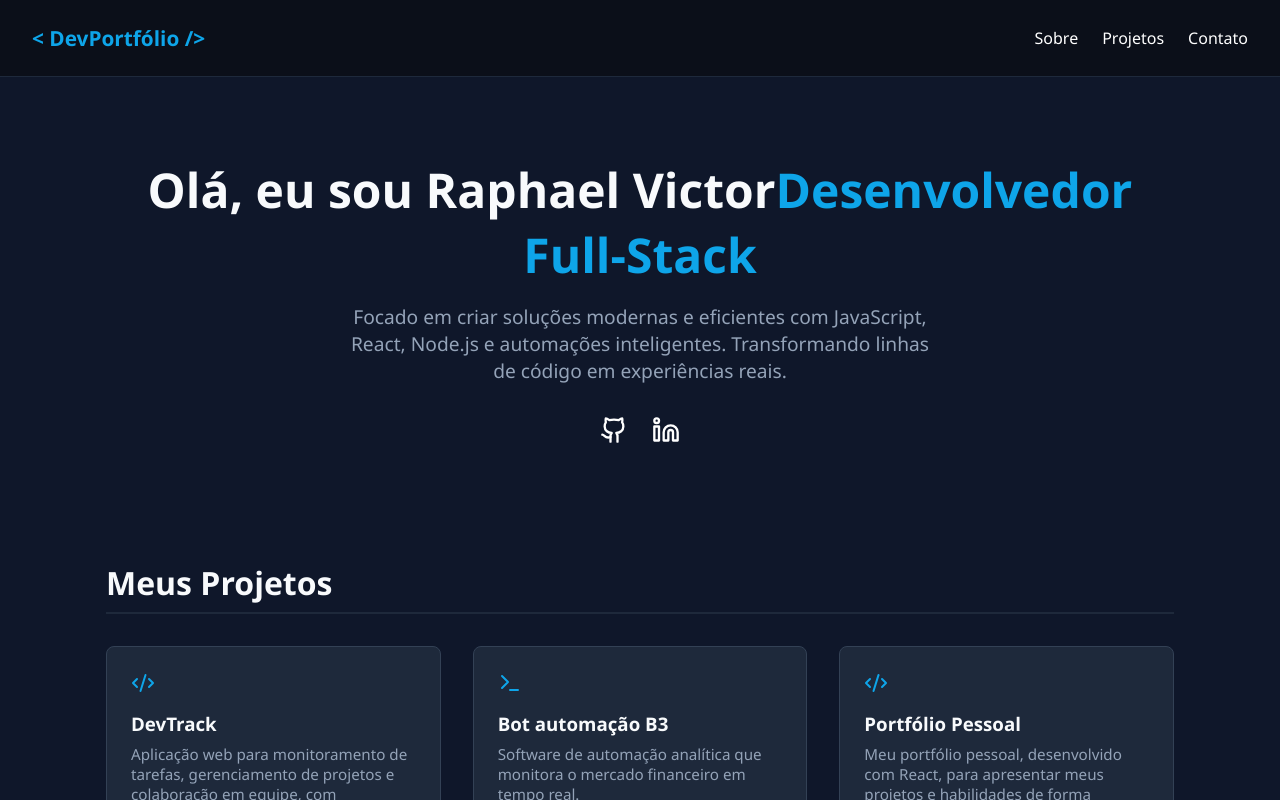
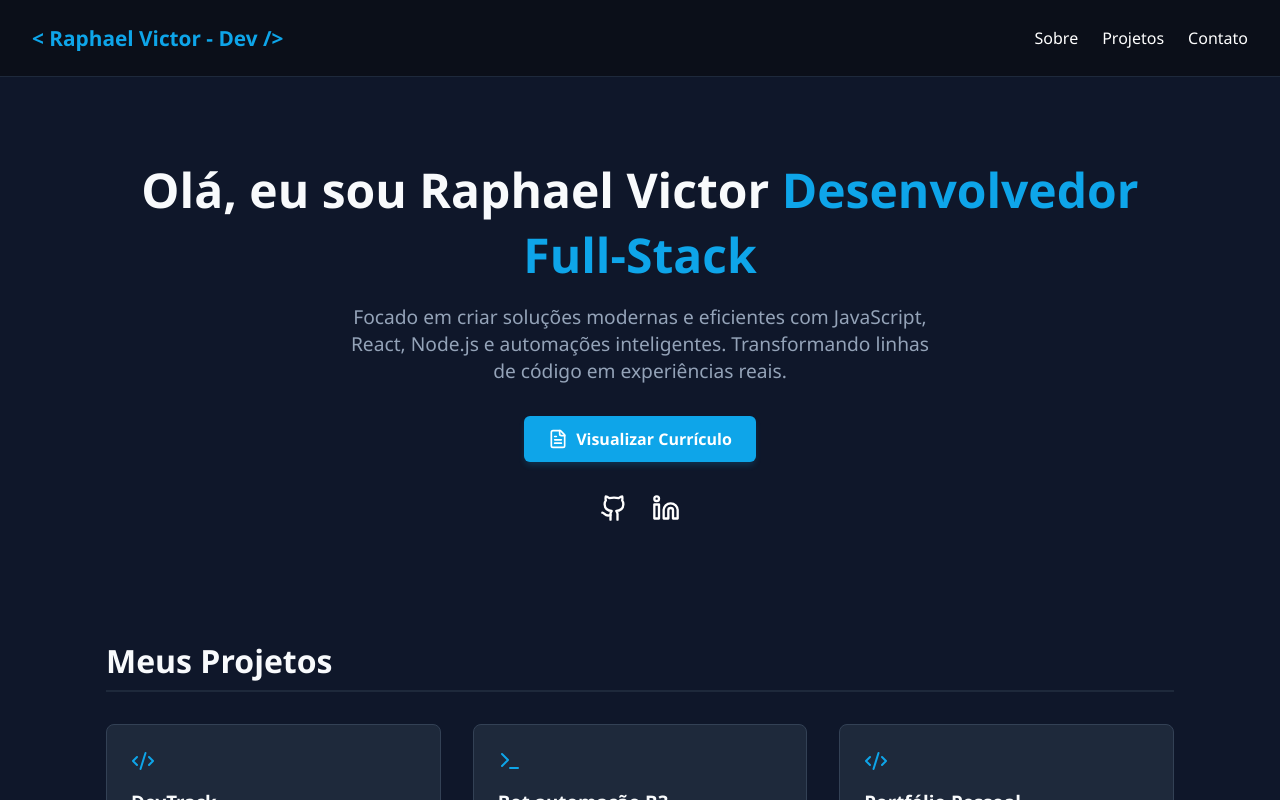
Before and after one commit to Ikifars/meu-portfolio, a React (Vite) app: page / in a window 1280 px wide. Shown: the top 800 px of the page. Built offline with nearby package versions, Linux system fonts and the light colour scheme.

Commit message:
style: correção da estrutura de estilo geral do site

```diff
--- a/src/App.css
+++ b/src/App.css
@@ -117,3 +117,26 @@ footer {
   border-top: 1px solid #1e293b;
   color: var(--text-muted);
 }
+/* Botão do Currículo */
+.btn-cv {
+  display: inline-flex;
+  align-items: center;
+  gap: 0.5rem;
+  background-color: var(--primary);
+  color: #fff;
+  text-decoration: none;
+  padding: 0.75rem 1.5rem;
+  border-radius: 6px;
+  font-weight: 600;
+  transition: background-color 0.3s, transform 0.2s;
+  box-shadow: 0 4px 6px -1px rgba(14, 165, 233, 0.2);
+}
+
+.btn-cv:hover {
+  background-color: #0284c7; /* Azul um pouco mais escuro no hover */
+  transform: translateY(-2px);
+}
+
+.btn-cv:active {
+  transform: translateY(0);
+}
--- a/src/App.jsx
+++ b/src/App.jsx
@@ -1,5 +1,5 @@
 import React from 'react';
-import { Github, Linkedin, ExternalLink, Terminal, Code2 } from 'lucide-react';
+import { Github, Linkedin, ExternalLink, Terminal, Code2, FileText } from 'lucide-react';
 
 export default function App() {
   // Array de projetos para renderizar dinamicamente
@@ -28,7 +28,7 @@ export default function App() {
     <div>
       {/* Header / Navbar */}
       <nav className="navbar">
-        <div className="logo">&lt; DevPortfólio /&gt;</div>
+        <div className="logo">&lt; Raphael Victor - Dev /&gt;</div>
         <div className="nav-links">
           <a href="#sobre">Sobre</a>
           <a href="#projetos">Projetos</a>
@@ -38,11 +38,24 @@ export default function App() {
 
       {/* Hero Section */}
       <header className="hero container" id="sobre">
-        <h1>Olá, eu sou Raphael Victor<span>Desenvolvedor Full-Stack</span></h1>
+        {/* Adicionado um espaço antes do span para o texto não grudar */}
+        <h1>Olá, eu sou Raphael Victor <span>Desenvolvedor Full-Stack</span></h1>
         <p>
           Focado em criar soluções modernas e eficientes com JavaScript, React,
           Node.js e automações inteligentes. Transformando linhas de código em experiências reais.
         </p>
+
+        {/* BOTÃO DO CURRÍCULO INCLUÍDO */}
+        <div style={{ marginBottom: '2rem' }}>
+          <a
+            href="/curriculo.pdf"
+            target="_blank"
+            rel="noreferrer"
+            className="btn-cv"
+          >
+            <FileText size={20} /> Visualizar Currículo
+          </a>
+        </div>
 
         {/* Redes Sociais */}
         <div style={{ display: 'flex', gap: '1.5rem', justifyContent: 'center' }}>
@@ -64,7 +77,7 @@ export default function App() {
         <div className="projects-grid">
           {meusProjetos.map((projeto, index) => (
             <div className="project-card" key={index}>
-              <div style={{ display: 'flex', justifyContent: 'between', alignItems: 'center', marginBottom: '1rem' }}>
+              <div style={{ display: 'flex', justifyContent: 'space-between', alignItems: 'center', marginBottom: '1rem' }}>
                 {index % 2 === 0 ? <Code2 color="#0ea5e9" /> : <Terminal color="#0ea5e9" />}
               </div>
               <h3>{projeto.titulo}</h3>
```
